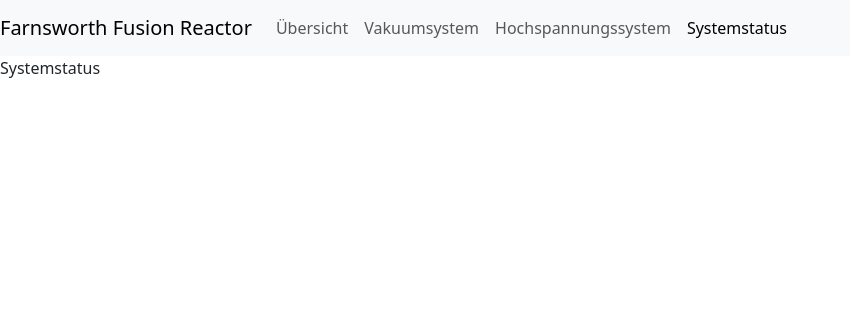
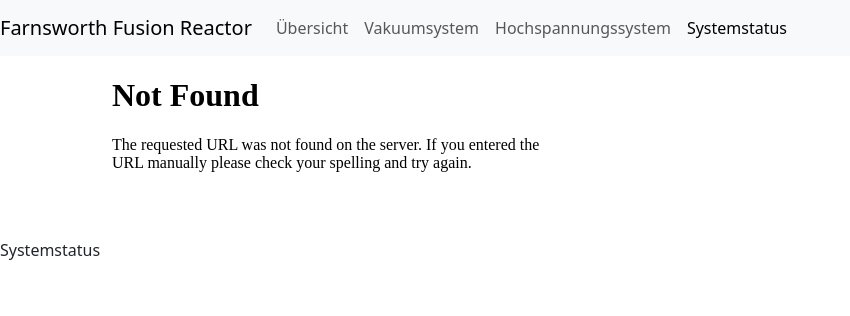
Before and after one commit to mendax0110/FFRHAS, a Flask app: page /systemstatus/ in a window 1280 px wide. Shown: the top 316 px of the page, without its empty margins (0-850 px from the left). Run offline with Flask 3, Linux system fonts and the light colour scheme; some libraries are stand-ins or nearby versions.

Commit message:
Adds iframe as test

```diff
--- a/HAS/templates/systemstatus.html
+++ b/HAS/templates/systemstatus.html
@@ -2,4 +2,5 @@
 
 {% block content %}
     Systemstatus
+    <iframe src="http://localhost:3000/d-solo/ae66l4w66hx4wc/test?orgId=1&from=1733537884887&to=1733559484887&timezone=browser&theme=light&panelId=1&__feature.dashboardSceneSolo" width="450" height="200" frameborder="0"></iframe>
 {% endblock %}
```
